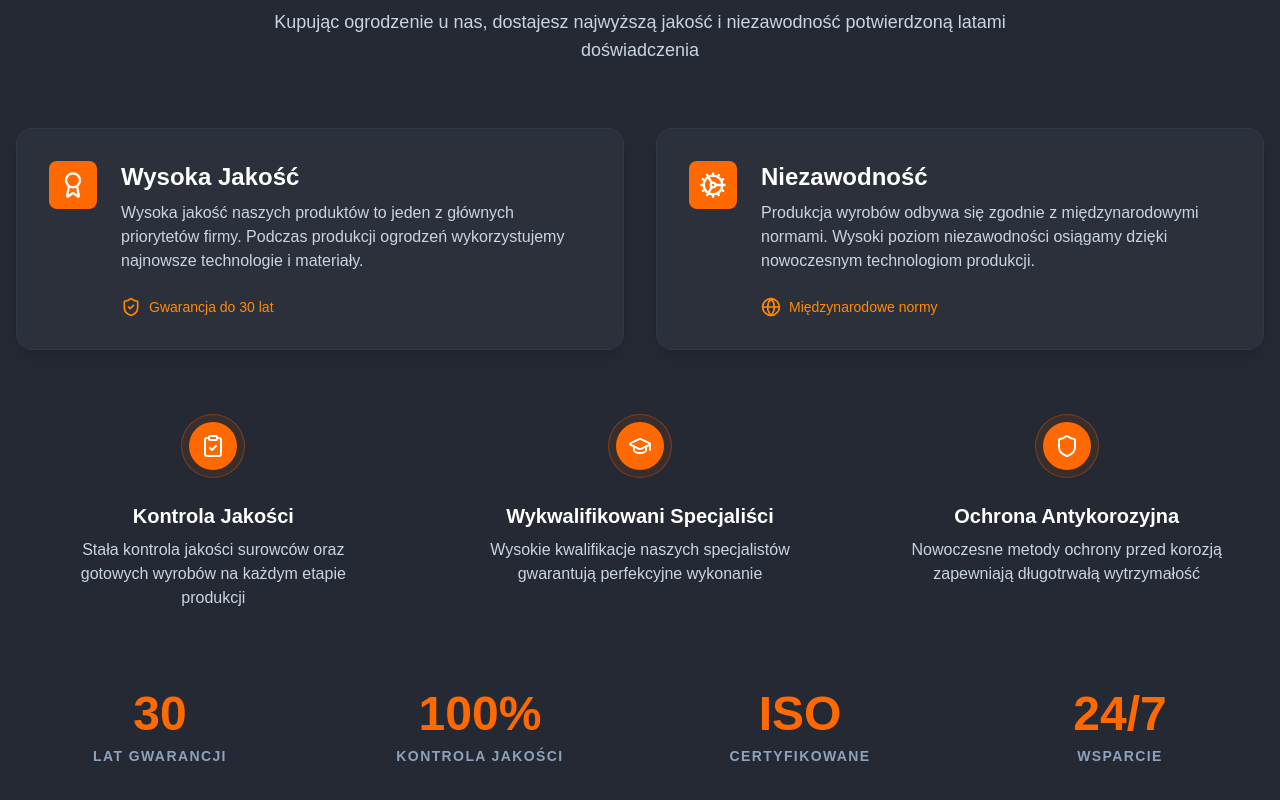
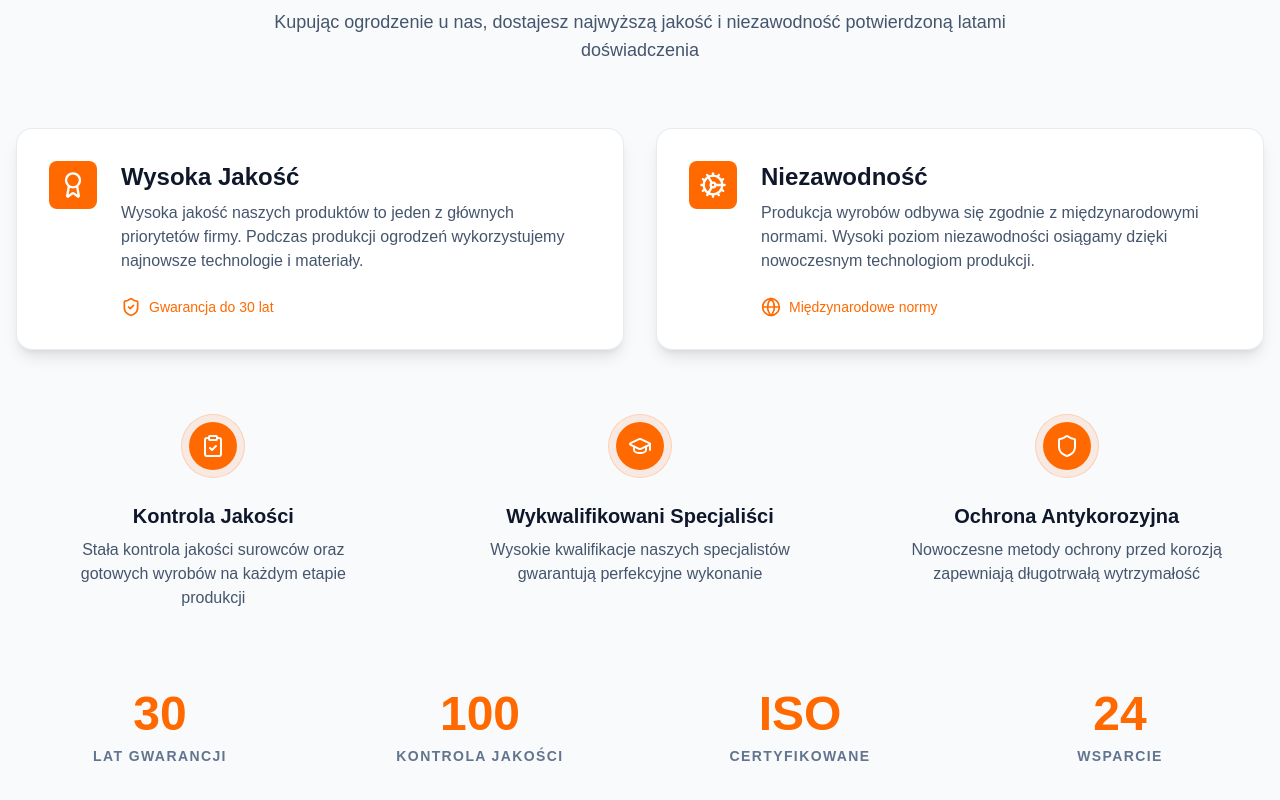
Before and after one commit to smuvr/plot-app, a Next.js app: page / in a window 1280 px wide. Shown: the part 960-1760 px from the top of the page. Built offline with nearby package versions, Linux system fonts and the light colour scheme.

Commit message:
update section

```diff
--- a/components/sections/FeaturesSection.tsx
+++ b/components/sections/FeaturesSection.tsx
@@ -1,10 +1,14 @@
-import React from 'react';
+'use client'
+
+import React, { useEffect, useRef } from 'react';
+// Импортируем motion и хуки для анимаций из Framer Motion
+import { motion, useInView, useMotionValue, useTransform, animate } from 'framer-motion';
 import { Award, Cog, ShieldCheck, Globe, ClipboardCheck, GraduationCap, Shield } from 'lucide-react';
 
-// Определяем тип для пропсов иконок, чтобы можно было их передавать динамически
+// Определяем тип для пропсов иконок
 type IconProps = React.ComponentProps<typeof Award>;
 
-// Данные для карточек, чтобы избежать повторения JSX
+// --- ДАННЫЕ ДЛЯ КОМПОНЕНТА (без изменений) ---
 const mainFeatures = [
   {
     icon: Award,
@@ -42,36 +46,97 @@ const subFeatures = [
 
 const stats = [
   { value: '30', label: 'LAT GWARANCJI' },
-  { value: '100%', label: 'KONTROLA JAKOŚCI' },
+  { value: '100', label: 'KONTROLA JAKOŚCI' }, // Изменено на число для демонстрации
   { value: 'ISO', label: 'CERTYFIKOWANE' },
   { value: '24/7', label: 'WSPARCIE' },
 ];
 
+// --- КОНФИГУРАЦИЯ АНИМАЦИЙ FRAMER MOTION ---
+
+// Анимация для появления блоков при прокрутке
+const scrollAnimation = {
+  initial: { opacity: 0, y: 30 },
+  whileInView: { opacity: 1, y: 0 },
+  viewport: { once: true, amount: 0.3 },
+};
+
+// Варианты анимации для иконки при наведении на родительский блок
+const iconHoverVariants = {
+  rest: {
+    scale: 1,
+  },
+  hover: {
+    scale: 1.1,
+    boxShadow: "0 0 0 12px rgba(249, 115, 22, 0)",
+    transition: {
+      scale: { type: "spring", stiffness: 300, damping: 15 },
+      boxShadow: {
+        duration: 1.5,
+        repeat: Infinity,
+        ease: "easeInOut",
+        repeatType: "loop",
+      },
+    },
+  },
+};
+
+
+// --- КОМПОНЕНТЫ ДЛЯ СТРАНИЦЫ ---
+
+/**
+ * Компонент для анимации "счетчика" чисел.
+ * @param {{to: number}} props - Целевое число для анимации.
+ */
+function Counter({ to }: { to: number }) {
+  const count = useMotionValue(0);
+  const rounded = useTransform(count, (latest) => Math.round(latest));
+  const ref = useRef<HTMLSpanElement>(null);
+  const isInView = useInView(ref, { once: true, margin: "-50px" });
+
+  useEffect(() => {
+    if (isInView) {
+      // Анимация от 0 до целевого значения
+      animate(count, to, { duration: 2, ease: "easeOut" });
+    }
+  }, [isInView, count, to]);
+
+  // Возвращаем motion.span, чтобы Framer Motion мог его анимировать
+  return <motion.span ref={ref}>{rounded}</motion.span>;
+}
+
 // Компонент для иконки в оранжевом круге
 const FeatureIcon: React.FC<{ icon: React.ElementType<IconProps> }> = ({ icon: Icon }) => (
-  <div className="flex-shrink-0 w-16 h-16 bg-orange-500/10 border border-orange-500/30 rounded-full flex items-center justify-center mb-6">
-  <div className="w-12 h-12 bg-orange-500 rounded-full flex items-center justify-center">
+  <div className="flex-shrink-0 w-16 h-16 bg-orange-500/10 border border-orange-500/20 rounded-full flex items-center justify-center mb-6">
+    <motion.div
+      variants={iconHoverVariants as any}
+      className="w-12 h-12 bg-orange-500 rounded-full flex items-center justify-center"
+      style={{ boxShadow: "0 0 0 0px rgba(249, 115, 22, 0.4)" }}
+    >
       <Icon className="w-6 h-6 text-white" />
-    </div>
+    </motion.div>
   </div>
 );
 
 
-// Основной компонент секции
+// --- ОСНОВНОЙ КОМПОНЕНТ СЕКЦИИ ---
 const FeaturesSection: React.FC = () => {
   return (
-    <section className="bg-[#242933] text-white py-20 sm:py-28">
+    <section className="bg-slate-50 text-slate-800 py-20 sm:py-28 overflow-hidden">
       <div className="container mx-auto px-4 max-w-7xl">
 
         {/* Заголовок секции */}
-      <div className="text-center mb-16">
-  <h2 className="text-3xl sm:text-4xl font-bold tracking-tight mb-4">
+        <motion.div
+          {...scrollAnimation}
+          transition={{ duration: 0.7 }}
+          className="text-center mb-16"
+        >
+          <h2 className="text-3xl sm:text-4xl font-bold tracking-tight mb-4 text-slate-900">
             ZA CO NAS POLECAJĄ
           </h2>
-  <p className="text-lg text-slate-300 max-w-3xl mx-auto">
+          <p className="text-lg text-slate-600 max-w-3xl mx-auto">
             Kupując ogrodzenie u nas, dostajesz najwyższą jakość i niezawodność potwierdzoną latami doświadczenia
           </p>
-  </div>
+        </motion.div>
 
         {/* Основные карточки (2 шт.) */}
         <div className="grid grid-cols-1 lg:grid-cols-2 gap-8 mb-16">
@@ -79,21 +144,26 @@ const FeaturesSection: React.FC = () => {
             const Icon = feature.icon;
             const HighlightIcon = feature.highlightIcon;
             return (
-          <div key={index} className="bg-[#2B303B] p-8 rounded-2xl shadow-lg border border-slate-700/50 transition-all duration-300 hover:border-orange-500/50 hover:shadow-orange-500/10 hover:-translate-y-1">
+              <motion.div
+                key={index}
+                {...scrollAnimation}
+                transition={{ duration: 0.7, delay: index * 0.15 }}
+                className="bg-white p-8 rounded-2xl shadow-lg border border-slate-200/80 transition-all duration-300 hover:border-orange-500/50 hover:shadow-orange-500/10 hover:-translate-y-1 h-full"
+              >
                 <div className="flex items-start gap-6">
                   <div className="flex-shrink-0 w-12 h-12 bg-orange-500 rounded-lg flex items-center justify-center">
                     <Icon className="w-7 h-7 text-white" />
                   </div>
                   <div>
-        <h3 className="text-2xl font-semibold mb-2">{feature.title}</h3>
-          <p className="text-slate-300 mb-6">{feature.description}</p>
-          <div className="flex items-center gap-2 text-orange-400">
+                    <h3 className="text-2xl font-semibold mb-2 text-slate-900">{feature.title}</h3>
+                    <p className="text-slate-600 mb-6">{feature.description}</p>
+                    <div className="flex items-center gap-2 text-orange-500">
                       <HighlightIcon className="w-5 h-5" />
                       <span className="font-medium text-sm">{feature.highlight}</span>
                     </div>
                   </div>
                 </div>
-          </div>
+              </motion.div>
             );
           })}
         </div>
@@ -103,23 +173,40 @@ const FeaturesSection: React.FC = () => {
           {subFeatures.map((feature, index) => {
             const Icon = feature.icon;
             return (
-          <div key={index} className="flex flex-col items-center">
+              <motion.div
+                key={index}
+                whileHover="hover"
+                animate="rest"
+                {...scrollAnimation}
+                transition={{ duration: 0.7, delay: index * 0.15 }}
+                className="flex flex-col items-center cursor-pointer"
+              >
                 <FeatureIcon icon={Icon} />
-        <h4 className="text-xl font-semibold mb-2">{feature.title}</h4>
-          <p className="text-slate-300 max-w-xs">{feature.description}</p>
-          </div>
+                <h4 className="text-xl font-semibold mb-2 text-slate-900">{feature.title}</h4>
+                <p className="text-slate-600 max-w-xs">{feature.description}</p>
+              </motion.div>
             );
           })}
         </div>
 
         {/* Статистика */}
         <div className="grid grid-cols-2 md:grid-cols-4 gap-8 text-center">
-    {stats.map((stat, index) => (
-        <div key={index}>
-        <p className="text-4xl sm:text-5xl font-bold text-orange-500 mb-2">{stat.value}</p>
-          <p className="text-sm font-semibold text-slate-400 tracking-widest uppercase">{stat.label}</p>
-        </div>
-))}
+          {stats.map((stat, index) => {
+            const isNumeric = !isNaN(parseFloat(stat.value));
+            return (
+              <motion.div
+                key={index}
+                {...scrollAnimation}
+                transition={{ duration: 0.5, delay: index * 0.15 }}
+              >
+                <p className="text-4xl sm:text-5xl font-bold text-orange-500 mb-2">
+                  {/* Используем компонент Counter для чисел и просто выводим текст для строк */}
+                  {isNumeric ? <Counter to={parseFloat(stat.value)} /> : stat.value}
+                </p>
+                <p className="text-sm font-semibold text-slate-500 tracking-widest uppercase">{stat.label}</p>
+              </motion.div>
+            );
+          })}
         </div>
 
       </div>
--- a/package.json
+++ b/package.json
@@ -9,6 +9,7 @@
     "lint": "next lint"
   },
   "dependencies": {
+    "framer-motion": "^12.23.12",
     "lodash": "^4.17.21",
     "lucide-react": "^0.539.0",
     "next": "15.4.4",
```
Also changed, not shown: 1 other file (tests, documents, lock files or other folders). Lines whose indentation alone changed are shown as unchanged.
